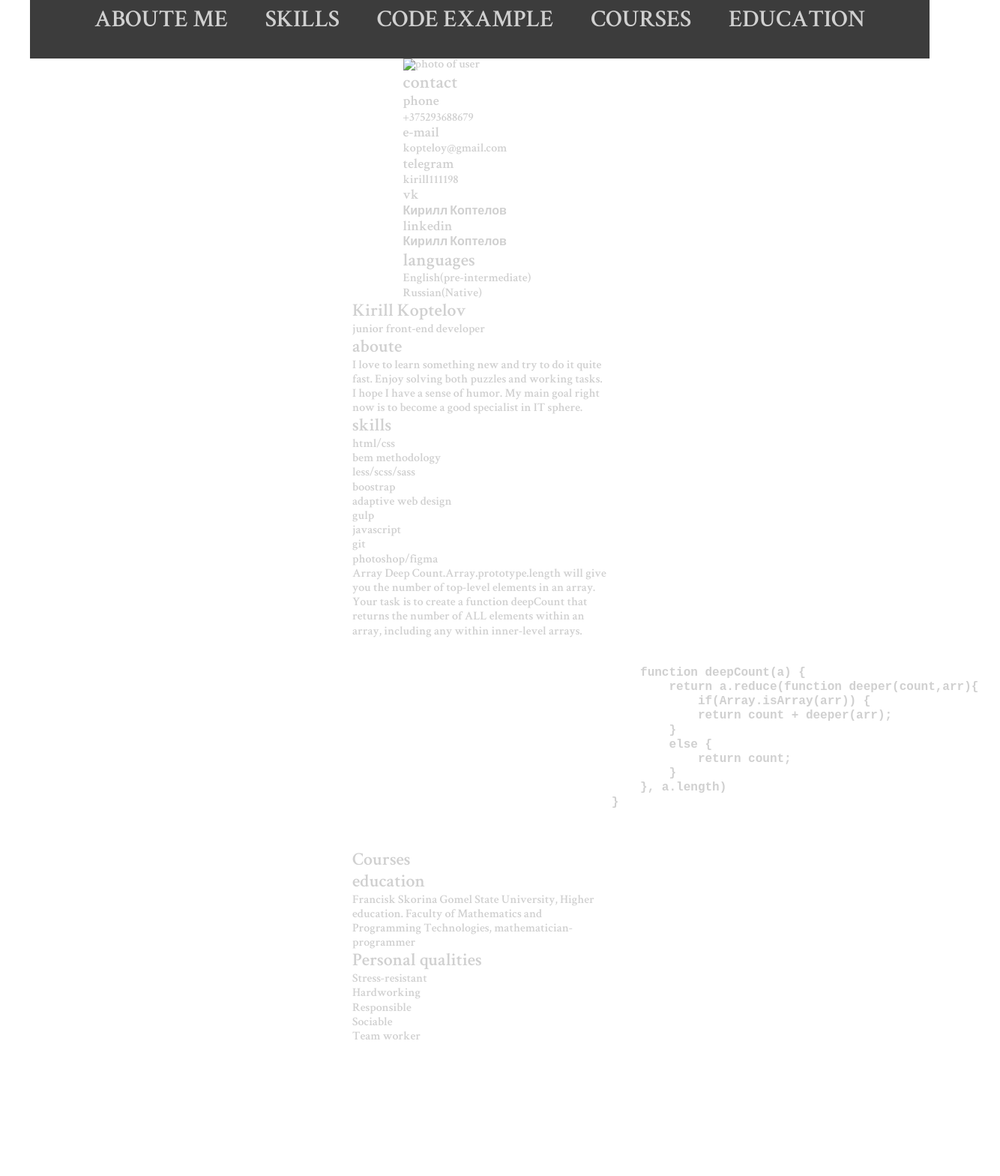
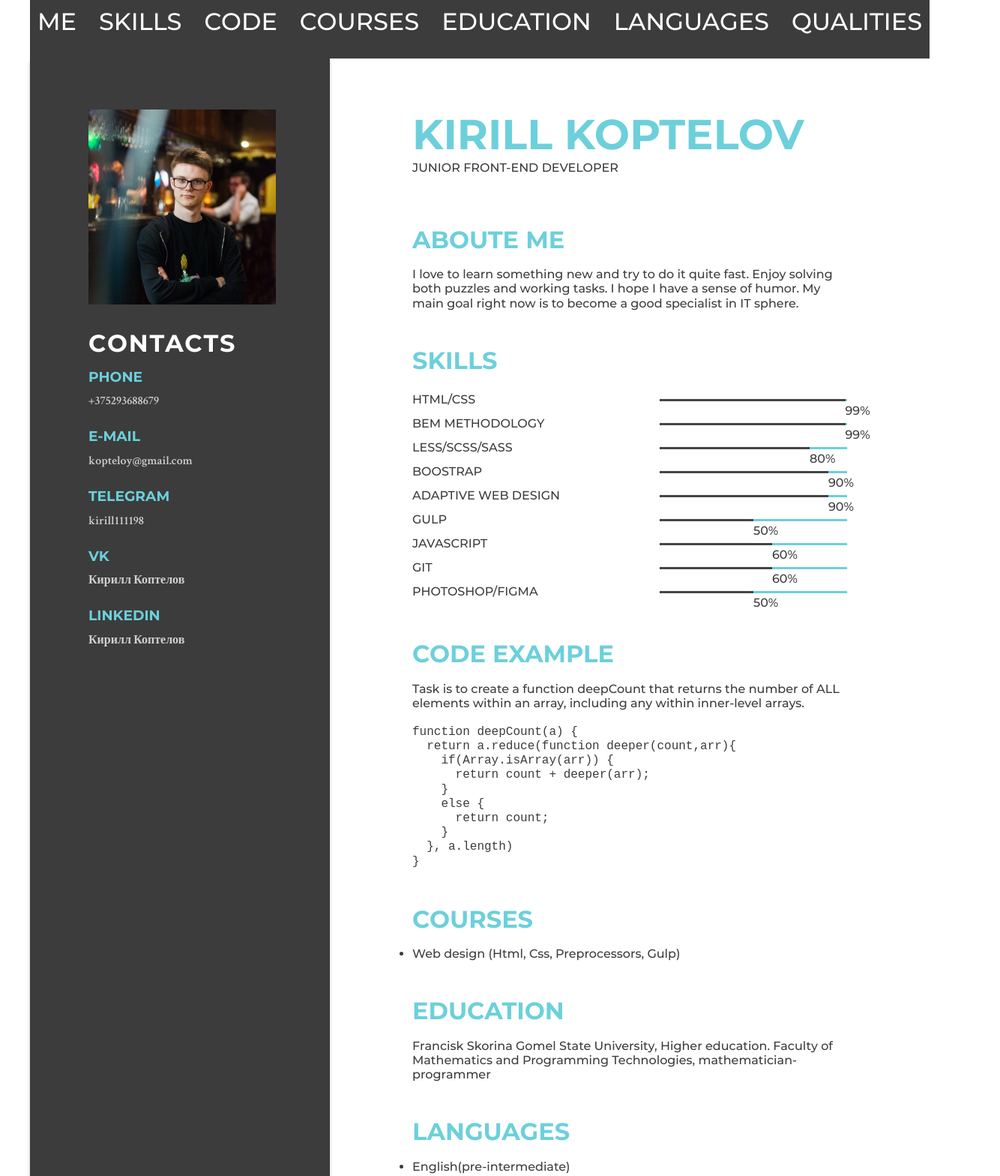
Before and after one commit to drakooosha/rsschool-cv, a plain HTML site: page index.html in a window 1280 px wide. Shown: the part 20-1588 px from the top of the page at 75% size, 1334 px wide, since content can reach past the window. Before the commit the page ends 1413 px from the top, so only its background shows below. Drawn offline with Linux system fonts and the light colour scheme.

Commit message:
feat:styles for header,content, fix:markup content

```diff
--- a/css/main.css
+++ b/css/main.css
@@ -1,9 +1,9 @@
 body {
-  font-family: 'Crimson', sans-serif;
-  font-weight: 600;
+  font-family: 'Montserrat', sans-serif;
+  font-weight: 500;
   line-height: 1.2;
   font-size: 16px;
-  color: #D0D0D0;
+  color: #3C3C3C;
 }
 
 .container {
@@ -12,18 +12,36 @@ body {
 }
 
 .container--content {
-  max-width: 360px;
+  max-width: 600px;
   width: 100%;
 }
 
 .container--aside {
-  max-width: 225px;
+  position: fixed;
+  max-width: 270px;
   width: 100%;
 }
 
 .container--main {
   max-width: 1220px;
   width: 100%;
+}
+
+.title {
+  font-size: 32px;
+  text-transform: uppercase;
+  font-weight: 700;
+}
+
+.title--aside {
+  color: #ffffff;
+  margin-bottom: 14px;
+  letter-spacing: 0.06em;
+}
+
+.title--content {
+  margin-bottom: 17px;
+  color: #6CD0DB;
 }
 
 .header__inner {
@@ -34,13 +52,157 @@ body {
 .menu__list {
   display: flex;
   justify-content: center;
+  list-style: none;
 }
 
 .menu__item:not(:last-child) {
-  margin-right: 50px;
+  margin-right: 30px;
 }
 
 .menu__link {
+  position: relative;
+  padding-bottom: 10px;
   font-size: 32px;
   text-transform: uppercase;
+  color:#ffffff;
 }
+
+.menu__link::after {
+  position: absolute;
+  content: '';
+  width: 100%;
+  height: 2px;
+  left: 0;
+  bottom: 0;
+  background-color: transparent;
+  transition: background-color 0.5s linear;
+}
+
+.menu__link:hover::after {
+  background-color: #6CD0DB;
+}
+
+.main__inner {
+  display: flex;
+}
+
+.aside,
+.content {
+  width: 100%;
+  padding:68px;
+}
+
+.aside {
+  max-width: 400px;
+  background-color: #3C3C3C;
+  box-shadow: 0 4px 4px rgba(0, 0, 0, 0.25);
+}
+
+.aside__img {
+  height: 260px;
+  margin-bottom: 33px;
+  overflow: hidden;
+}
+
+.aside__image {
+  width: 100%;
+}
+
+.contacts__inner {
+  padding: 45px 0;
+}
+
+.contacts__item:not(:last-child){
+  margin-bottom: 25px;
+}
+
+.contacts__subtitle {
+  margin-bottom: 10px;
+  text-transform: uppercase;
+  color: #6CD0DB;
+}
+
+.contact__link {
+  font-family: 'Crimson';
+  font-weight: 600;
+  transition: color 0.3s linear;
+  color: #D0D0D0;
+}
+
+.contact__link:hover {
+  color: #ffffff;
+}
+
+.content {
+  max-width: 800px;
+}
+
+.person {
+  padding-bottom: 68px;
+}
+
+.person__title {
+  font-weight: 700;
+  font-size: 56px;
+  text-transform: uppercase;
+  color: #6CD0DB;
+}
+
+.person__work {
+  text-transform: uppercase;
+}
+
+.content__section {
+  padding-bottom: 48px;
+}
+
+.skills__list {
+  list-style: none;
+}
+
+.skills__item {
+  display: flex;
+  justify-content: space-between;
+  align-items: center;
+  line-height: 2;
+  text-transform: uppercase;
+}
+
+.skills__line {
+  position: relative;
+  flex-shrink: 0;
+  max-width: 250px;
+  width: 100%;
+  height: 3px;
+  background-color: #444;
+}
+
+.skills__percent {
+  position: absolute;
+  display: block;
+  right: 0;
+  top:0;
+  height: 3px;
+}
+
+.skills__percent::after {
+  content: '';
+  position: absolute;
+  right: 0;
+  top: 0;
+  width: 100%;
+  height: 3px;
+  background-color: #6CD0DB;
+}
+
+.code__task {
+  margin-bottom: 20px;
+}
+
+.section__list  {
+  list-style-position: inside;
+}
+
+.content__item:not(:last-child) {
+  margin-bottom: 10px;
+}
--- a/css/reset.css
+++ b/css/reset.css
@@ -28,12 +28,9 @@ figure,
 figcaption,
 blockquote,
 dl,
-dd {
+dd,
+pre {
   margin: 0;
-}
-
-ul[class],ol[class] {
-  list-style: none;
 }
 
 img {
--- a/index.html
+++ b/index.html
@@ -18,19 +18,25 @@
                 <nav class="menu">
                     <ul class="menu__list">
                         <li class="menu__item">
-                            <a class="menu__link" href="#">Aboute me</a>
+                            <a class="menu__link" href="#">me</a>
                         </li>
                         <li class="menu__item">
                             <a class="menu__link" href="#">Skills</a>
                         </li>
                         <li class="menu__item">
-                            <a class="menu__link" href="#">Code example</a>
+                            <a class="menu__link" href="#">Code</a>
                         </li>
                         <li class="menu__item">
                             <a class="menu__link" href="#">Courses</a>
                         </li>
                         <li class="menu__item">
                             <a class="menu__link" href="#">Education</a>
+                        </li>
+                        <li class="menu__item">
+                            <a class="menu__link" href="#">languages</a>
+                        </li>
+                        <li class="menu__item">
+                            <a class="menu__link" href="#">qualities</a>
                         </li>
                     </ul>
                 </nav>
@@ -42,9 +48,12 @@
             <div class="main__inner">
                 <aside class="aside">
                     <div class="container container--aside">
-                        <img class="main__img" src="" alt="photo of user">
+                        <div class="aside__img">
+                            <img class="aside__image" src="images/user.jpg" alt="photo of user">
+                        </div>
                         <section class="contacts">
-                            <h2 class="title title--aside">contact</h2>
+                            <h2 class="title title--aside">contacts</h2>
+                            <div class="contacts__items">
                                 <div class="contacts__item">
                                     <h3 class="contacts__subtitle">phone</h3>
                                     <a class="contact__link" href="tel:+375293688679">+375293688679</a>
@@ -67,15 +76,7 @@
                                         Кирилл Коптелов
                                     </a>
                                 </div>
-                        </section>
-                        <section class="languages">
-                            <h2 class="title title--aside">
-                                languages
-                            </h2>
-                            <ul class="languages__list">
-                                <li class="languages__item">English(pre-intermediate)</li>
-                                <li class="languages__item">Russian(Native)</li>
-                            </ul>
+                            </div>
                         </section>
                     </div>
                 </aside>
@@ -85,97 +86,119 @@
                             <h1 class="person__title">Kirill Koptelov</h1>
                             <p class="person__work">junior front-end developer</p>
                         </section>
-                        <section class="aboute">
-                            <h2 class="title title--content">aboute</h2>
+                        <section class="aboute content__section">
+                            <h2 class="title title--content">aboute me</h2>
                             <p class="aboute__text">
                                 I love to learn something new and try to do it quite fast. Enjoy solving both puzzles and working tasks. I hope I have a sense of humor. My main goal right now is to become a good specialist in IT sphere.
                             </p>
                         </section>
-                        <section class="skills">
+                        <section class="skills content__section">
                             <h2 class="title title--content">skills</h2>
                             <ul class="skills__list">
                                 <li class="skills__item">
                                     html/css
-                                    <span class="skills__line"></span>
+                                    <div class="skills__line">
+                                        <span class="skills__percent" style="width:calc(100% - 99%)">99%</span>
+                                    </div>
                                 </li>
                                 <li class="skills__item">
                                     bem methodology
-                                    <span class="skills__line"></span>
+                                    <div class="skills__line">
+                                        <span class="skills__percent" style="width:calc(100% - 99%)">99%</span>
+                                    </div>
                                 </li>
                                 <li class="skills__item">
                                     less/scss/sass
-                                    <span class="skills__line"></span>
+                                    <div class="skills__line">
+                                        <span class="skills__percent" style="width:calc(100% - 80%)">80%</span>
+                                    </div>
                                 </li>
                                 <li class="skills__item">
                                     boostrap
-                                    <span class="skills__line"></span>
+                                    <div class="skills__line">
+                                        <span class="skills__percent" style="width:calc(100% - 90%)">90%</span>
+                                    </div>
                                 </li>
                                 <li class="skills__item">
                                     adaptive web design
-                                    <span class="skills__line"></span>
+                                    <div class="skills__line">
+                                        <span class="skills__percent" style="width:calc(100% - 90%)">90%</span>
+                                    </div>
                                 </li>
                                 <li class="skills__item">
                                     gulp
-                                    <span class="skills__line"></span>
+                                    <div class="skills__line">
+                                        <span class="skills__percent" style="width:calc(100% - 50%)">50%</span>
+                                    </div>
                                 </li>
                                 <li class="skills__item">
                                     javascript
-                                    <span class="skills__line"></span>
+                                    <div class="skills__line">
+                                        <span class="skills__percent" style="width:calc(100% - 60%)">60%</span>
+                                    </div>
                                 </li>
                                 <li class="skills__item">
                                     git
-                                    <span class="skills__line"></span>
+                                    <div class="skills__line">
+                                        <span class="skills__percent" style="width:calc(100% - 60%)">60%</span>
+                                    </div>
                                 </li>
                                 <li class="skills__item">
                                     photoshop/figma
-                                    <span class="skills__line"></span>
+                                    <div class="skills__line">
+                                        <span class="skills__percent" style="width:calc(100% - 50%)">50%</span>
+                                    </div>
                                 </li>
                             </ul>
                         </section>
-                        <section class="code">
-                            <h2 class="title title--content"></h2>
+                        <section class="code content__section">
+                            <h2 class="title title--content">Code example</h2>
                             <p class="code__task">
-                                    <span>Array Deep Count</span>.Array.prototype.length will give you the number of top-level elements in an array.
+                                Task is to create a function deepCount that returns the number of ALL elements within an array, including any within inner-level arrays.
                             </p>
-                                <p class="code__task">
-                                    Your task is to create a function deepCount that returns the number of ALL elements within an array, including any within inner-level arrays.
-                                </p>
-                                <pre class="code__example">
-                                    <code>
-                                        function deepCount(a) {
-                                            return a.reduce(function deeper(count,arr){
-                                                if(Array.isArray(arr)) {
-                                                return count + deeper(arr);
-                                            }
-                                            else {
-                                                return count;
-                                            }
-                                        }, a.length)
-                                    }
-                                </code>
-                            </pre>
+                            <div class="code__items">
+                                <pre class="code__item"><code>function deepCount(a) {</code></pre>
+                                <pre class="code__item"><code>  return a.reduce(function deeper(count,arr){</code></pre>
+                                <pre class="code__item"><code>    if(Array.isArray(arr)) {</code></pre>
+                                <pre class="code__item"><code>      return count + deeper(arr); </code></pre>
+                                <pre class="code__item"><code>    } </code></pre>
+                                <pre class="code__item"><code>    else {</code></pre>
+                                <pre class="code__item"><code>      return count;</code></pre>
+                                <pre class="code__item"><code>    }</code></pre>
+                                <pre class="code__item"><code>  }, a.length)</code></pre>
+                                <pre class="code__item"><code>}</code></pre>
+                            </div>
                         </section>
-                        <section class="courses">
+                        <section class="courses content__section">
                             <h2 class="title title--content">Courses</h2>
-                            <ul class="courses__list">
-                                <li class="courses__item"></li>
+                            <ul class="content__list">
+                                <li class="content__item">Web design (Html, Css, Preprocessors, Gulp)</li>
                             </ul>
                         </section>
-                        <section class="education">
+                        <section class="education content__section">
                             <h2 class="title title--content">education</h2>
                             <p class="education__text">
                                 <span class="education__place">Francisk Skorina Gomel State University</span>, Higher education. Faculty of Mathematics and Programming Technologies, mathematician-programmer
                             </p>
                         </section>
-                        <section class="qualities">
+                        <section class="languages content__section">
+                            <h2 class="title title--content">
+                                languages
+                            </h2>
+                            <ul class="content__list">
+                                <li class="content__item">English(pre-intermediate)</li>
+                                <li class="content__item">Russian(Native)</li>
+                            </ul>
+                        </section>
+                        <section class="qualities content__section">
                             <h2 class="title title--content">Personal qualities</h2>
-                            <ol class="qualities__list">
-                                <li class="qualities__item">Stress-resistant</li>
-                                <li class="qualities__item">Hardworking</li>
-                                <li class="qualities__item">Responsible</li>
-                                <li class="qualities__item">Sociable</li>
-                                <li class="qualities__item">Team worker</li>
-                            </ol>
+                            <ul class="content__list">
+                                <li class="content__item">Stress-resistant</li>
+                                <li class="content__item">Hardworking</li>
+                                <li class="content__item">Responsible</li>
+                                <li class="content__item">Sociable</li>
+                                <li class="content__item">Team worker</li>
+                            </ul>
                         </section>
                     </div>
                 </div>
```
Also changed, not shown: images/user.jpg (added). Lines whose indentation alone changed are shown as unchanged.
